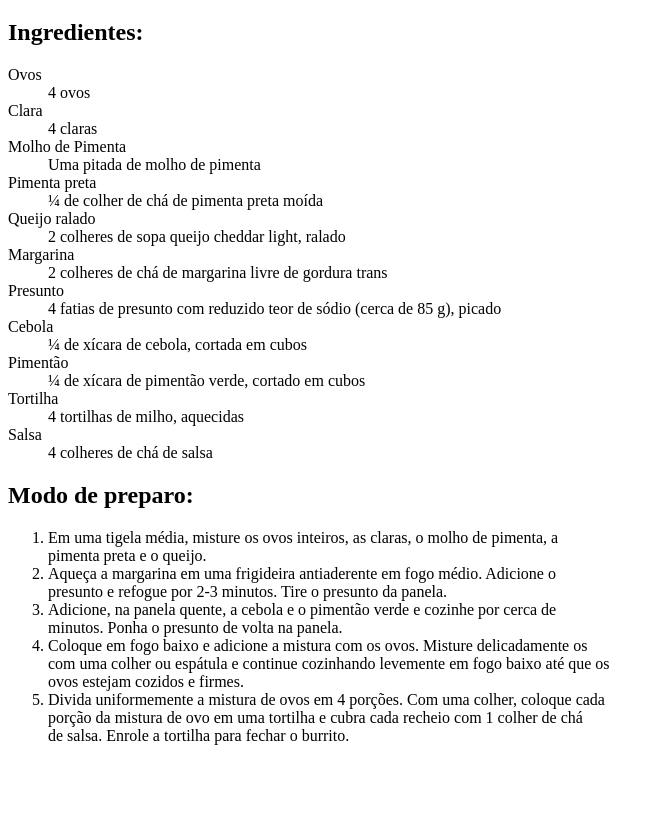
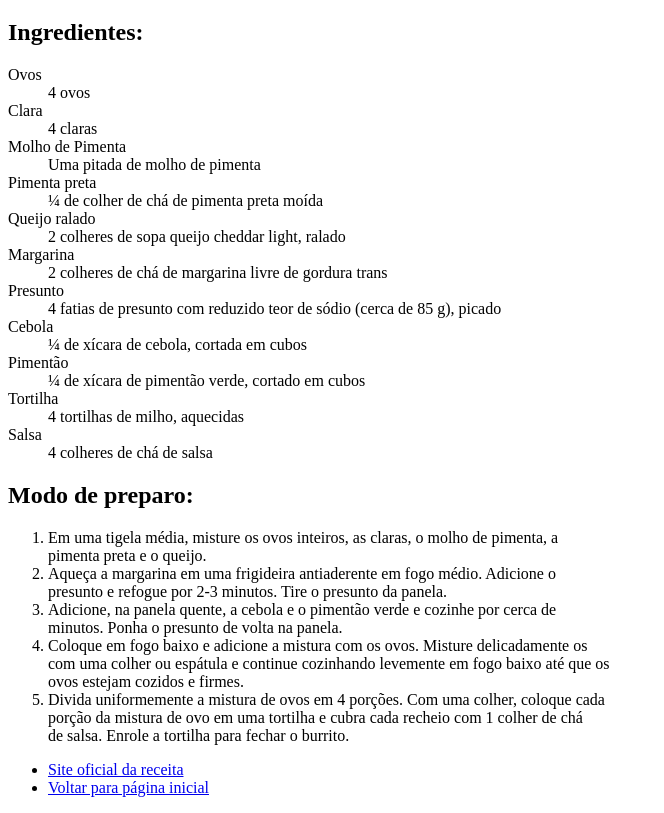
Before and after one commit to ufjf-dcc121/dcc121-2021-1er-atv3-yaghomattos, a plain HTML site: page ovoPresunto.html in a window 1280 px wide. Shown: the part 61-874 px from the top of the page, without its empty margins (0-664 px from the left). Before the commit the page ends 822 px from the top, so only its background shows below. Drawn offline with Linux system fonts and the light colour scheme.

Commit message:
Navegação da receita com ovo e presunto

```diff
--- a/ovoPresunto.html
+++ b/ovoPresunto.html
@@ -49,5 +49,12 @@
         porção da mistura de ovo em uma tortilha e cubra cada recheio com 1 colher de chá <br>
         de salsa. Enrole a tortilha para fechar o burrito.</li>
     </ol>
+
+    <nav>
+      <ul>
+        <li><a href="https://receitadevida.com.br/viver-melhor/burrito-de-ovo-e-presunto/" target="_blank">Site oficial da receita</a></li>
+        <li><a href="index.html">Voltar para página inicial</a></li>
+      </ul>
+    </nav>
   </body>
 </html>
```
